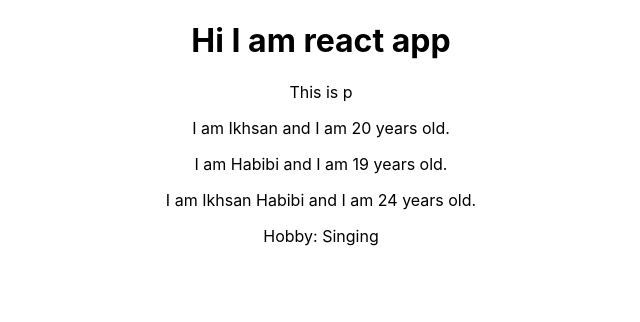
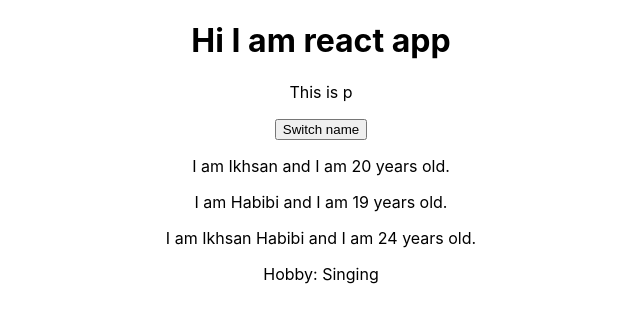
Before and after one commit to ikhsanhabibi/learn-react, a React (Create React App) app in the folder app/: page / in a window 1280 px wide. Shown: the top 322 px of the page, without its empty margins (319-959 px from the left). Built offline with nearby package versions, Linux system fonts and the light colour scheme.

Commit message:
Add button and switchNameHandler in App.js

```diff
--- a/app/src/App.js
+++ b/app/src/App.js
@@ -16,11 +16,17 @@ class App extends Component {
     ]
   };
 
+  switchNameHandler = () => {
+    alert("was clicked");
+  };
+
   render() {
     return (
       <div className="App">
         <h1>Hi I am react app</h1>
         <p>This is p</p>
+
+        <button onClick={this.switchNameHandler}>Switch name</button>
         <Person
           name={this.state.persons[0].name}
           age={this.state.persons[0].age}
```
